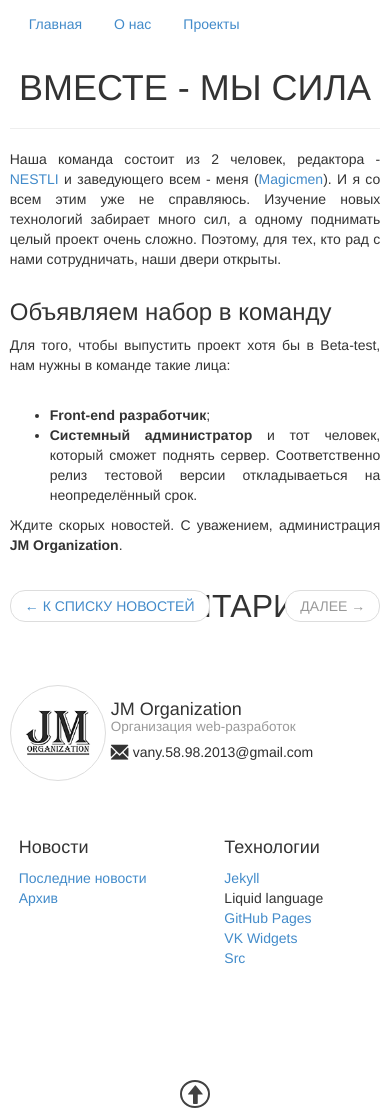
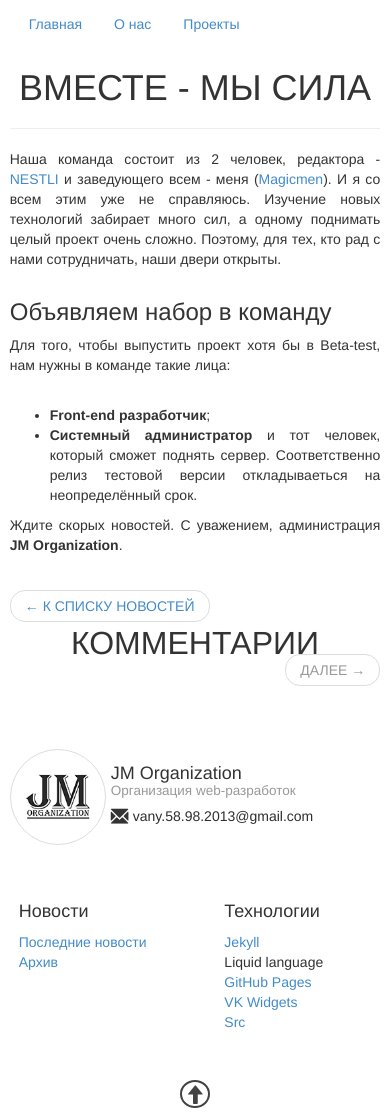
Before and after one commit to jm-organization/jm-organization.github.io, a Jekyll site: the page built from _posts/2017-07-04-invation-in-command.md, in a window 390 px wide and 1115 px high. Built offline with Jekyll 4.4.1, drawn with Linux system fonts in a browser that asks for light colours; our own code applies the rules of GitHub Pages for plain Markdown files; comment, search, counter and statistics services are not loaded.

Commit message:
Адаптирование под мобильные устройства

```diff
--- a/assets/css/main.css
+++ b/assets/css/main.css
@@ -242,6 +242,11 @@ footer {
           font-size: 32px;
           z-index: -1;
           margin: 0 !important; }
+          @media (max-width: 728px) {
+            .page-width .page-content .jm-comments .jm-comments-title .jm-pager li.jm-comments-title {
+              position: relative;
+              padding: 5px;
+              float: left; } }
     .page-width .page-content .jm-pagination {
       text-align: center; }
   .page-width .jm-sidebar {
--- a/assets/css/main.sass
+++ b/assets/css/main.sass
@@ -253,6 +253,10 @@ footer
             font-size: 32px
             z-index: -1
             margin: 0!important
+            @media (max-width: 728px)
+              position: relative
+              padding: 5px
+              float: left
 
     .jm-pagination
       text-align: center
```
